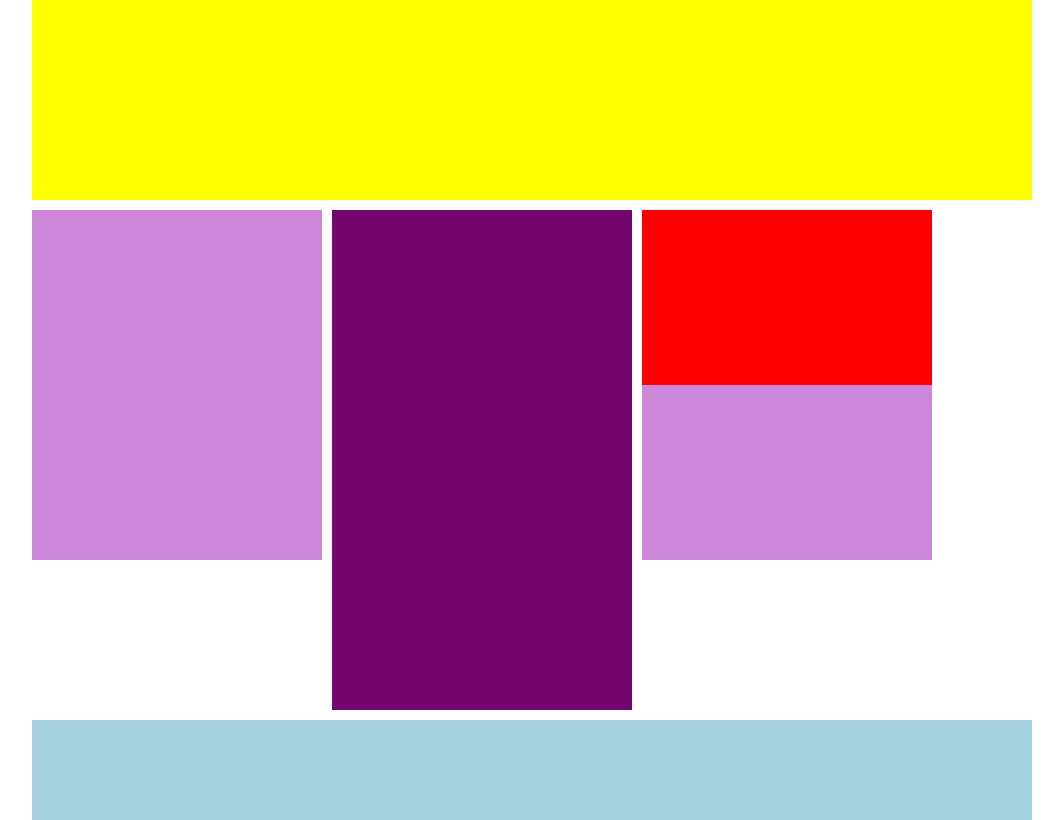
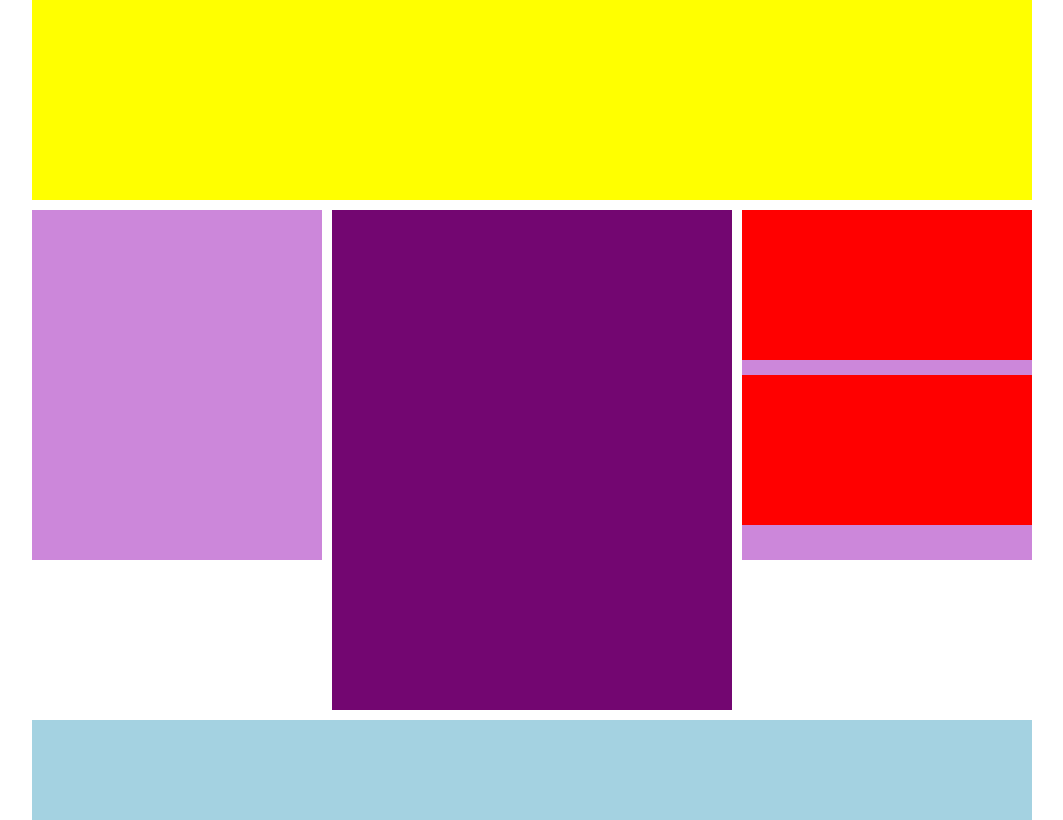
Before and after one commit to valeriodeprosperi/htmlcss-struttura-wp, a plain HTML site: page index.html in a window 1280 px wide. Shown: the whole page, without its empty margins (108-1171 px from the left). Drawn offline with Linux system fonts and the light colour scheme.

Commit message:
inserimento widget risoluzione margini

```diff
--- a/index.html
+++ b/index.html
@@ -7,6 +7,8 @@
   </head>
   <body>
     <div class="container">
+
+
     <header>
 
     </header>
@@ -20,13 +22,16 @@
 
         </section>
         <aside class="box3">
-          <div class="box3margin">
+          <div class="widget"></div>
+          <div class="widget">  </div>
 
-          </div>
+
+
 
         </aside>
       </main>
       <footer></footer>
-    </div>
+
+  </div>
   </body>
 </html>
--- a/style.css
+++ b/style.css
@@ -36,7 +36,7 @@ background-color: #CC87DA;
 .box2{
   float: left;
   height:100%;
-  width:300px;
+  width:40%;
   background-color: #730671;
 }
 
@@ -47,11 +47,13 @@ background-color: #CC87DA;
   margin-left:1%;
   background-color: #CC87DA;
 }
-.box3margin{
-  height:50%;
-  margin-bottom: 20px;
+.widget{
+  height: 150px;
+  margin-bottom: 5%;
   background-color: red;
+
 }
+
 
 footer{
   height: 100px;
```
